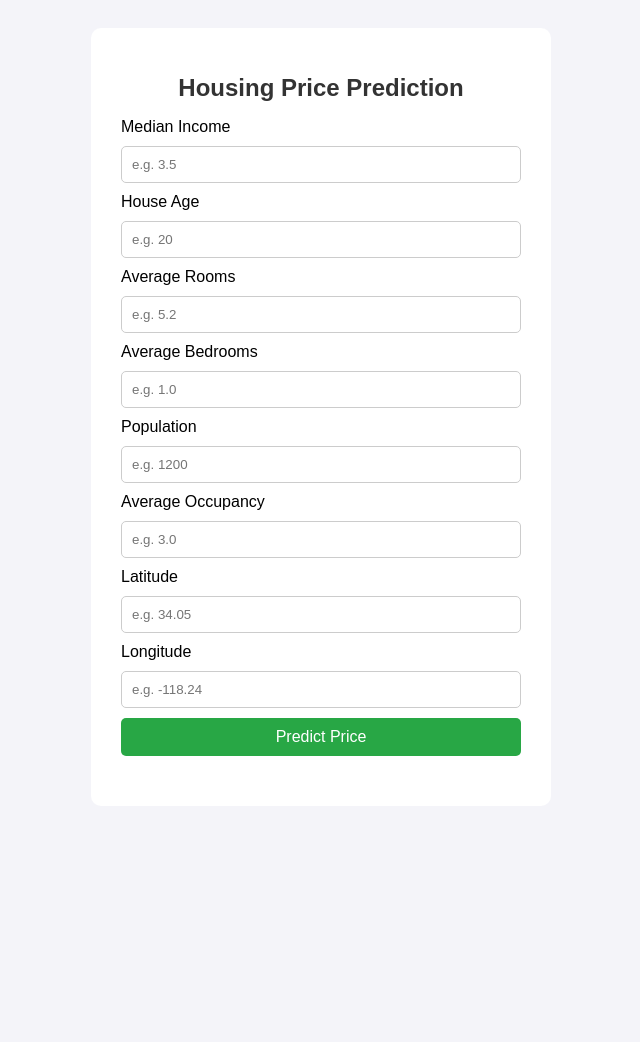
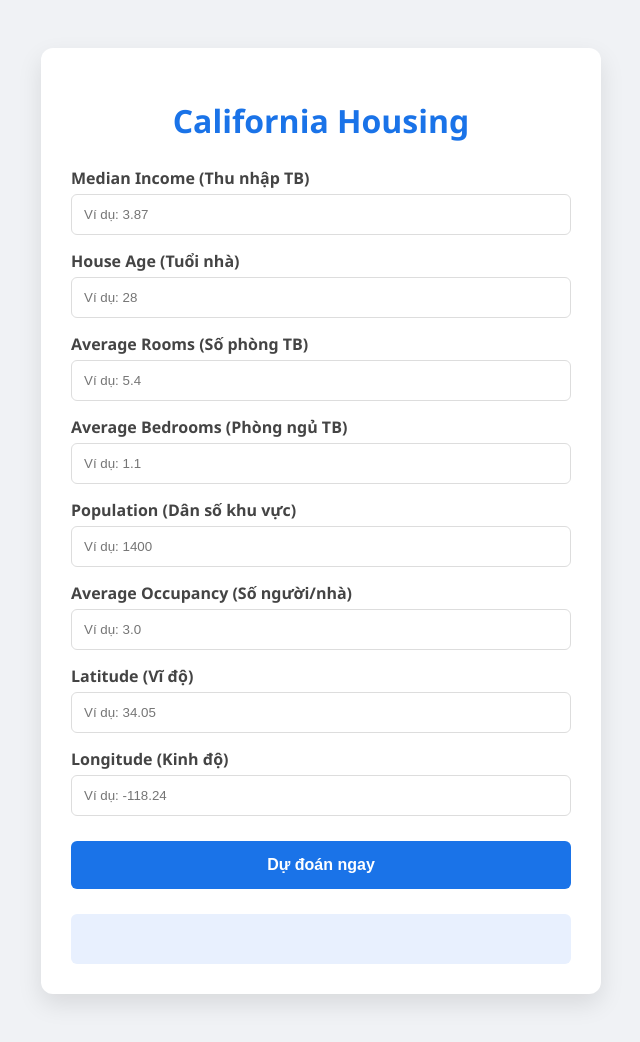
Before and after one commit to X6K18/end-to-end-california-housing-ml-project, a Flask app: page / in a window 1280 px wide. Shown: the whole page, without its empty margins (319-959 px from the left). Before the commit the page ends 756 px from the top, so only its background shows below. Run offline with Flask 3, Linux system fonts and the light colour scheme; parts of the project's set-up code (start-up, migrations or seed data) failed here and were passed over.

Commit message:
update home.html

```diff
--- a/templates/home.html
+++ b/templates/home.html
@@ -3,54 +3,103 @@
 <head>
     <meta charset="UTF-8">
     <meta name="viewport" content="width=device-width, initial-scale=1.0">
-    <title>California House Price Prediction</title>
+    <title>Dự đoán giá nhà California</title>
     <style>
-        body { font-family: Arial, sans-serif; background-color: #f4f4f9; display: flex; justify-content: center; align-items: center; padding: 20px; }
-        .login { background: white; padding: 30px; border-radius: 10px; shadow: 0 4px 8px rgba(0,0,0,0.1); width: 400px; }
-        h1 { text-align: center; color: #333; font-size: 24px; }
-        input { width: 100%; padding: 10px; margin: 10px 0; border: 1px solid #ccc; border-radius: 5px; box-sizing: border-box; }
-        button { width: 100%; padding: 10px; background-color: #28a745; color: white; border: none; border-radius: 5px; cursor: pointer; font-size: 16px; }
-        button:hover { background-color: #218838; }
-        .result { margin-top: 20px; text-align: center; font-weight: bold; color: #007bff; font-size: 18px; }
+        body {
+            font-family: 'Segoe UI', Tahoma, Geneva, Verdana, sans-serif;
+            background-color: #f0f2f5;
+            display: flex;
+            justify-content: center;
+            padding: 40px;
+        }
+        .container {
+            background: white;
+            padding: 30px;
+            border-radius: 12px;
+            box-shadow: 0 10px 25px rgba(0,0,0,0.1); /* Đã sửa lỗi shadow */
+            width: 100%;
+            max-width: 500px;
+        }
+        h1 { text-align: center; color: #1a73e8; margin-bottom: 25px; }
+        .form-group { margin-bottom: 15px; }
+        label { display: block; margin-bottom: 5px; font-weight: 600; color: #444; }
+        input {
+            width: 100%;
+            padding: 12px;
+            border: 1px solid #ddd;
+            border-radius: 6px;
+            box-sizing: border-box;
+            transition: border 0.3s;
+        }
+        input:focus { border-color: #1a73e8; outline: none; }
+        button {
+            width: 100%;
+            padding: 15px;
+            background-color: #1a73e8;
+            color: white;
+            border: none;
+            border-radius: 6px;
+            cursor: pointer;
+            font-size: 16px;
+            font-weight: bold;
+            margin-top: 10px;
+        }
+        button:hover { background-color: #1557b0; }
+        .result {
+            margin-top: 25px;
+            text-align: center;
+            padding: 15px;
+            background-color: #e8f0fe;
+            border-radius: 6px;
+            font-weight: bold;
+            color: #1a73e8;
+            min-height: 20px;
+        }
     </style>
 </head>
 <body>
-    <div class="login">
-        <h1>Housing Price Prediction</h1>
-
-        <!-- Form gửi dữ liệu đến route /predict bằng phương thức POST -->
+    <div class="container">
+        <h1>California Housing</h1>
         <form action="{{ url_for('predict')}}" method="post">
-
-            <label for="MedInc">Median Income</label>
-            <input type="text" name="MedInc" placeholder="e.g. 3.5" required="required" />
-
-            <label for="HouseAge">House Age</label>
-            <input type="text" name="HouseAge" placeholder="e.g. 20" required="required" />
-
-            <label for="AveRooms">Average Rooms</label>
-            <input type="text" name="AveRooms" placeholder="e.g. 5.2" required="required" />
-
-            <label for="AveBedrms">Average Bedrooms</label>
-            <input type="text" name="AveBedrms" placeholder="e.g. 1.0" required="required" />
-
-            <label for="Population">Population</label>
-            <input type="text" name="Population" placeholder="e.g. 1200" required="required" />
-
-            <label for="AveOccup">Average Occupancy</label>
-            <input type="text" name="AveOccup" placeholder="e.g. 3.0" required="required" />
-
-            <label for="Latitude">Latitude</label>
-            <input type="text" name="Latitude" placeholder="e.g. 34.05" required="required" />
-
-            <label for="Longitude">Longitude</label>
-            <input type="text" name="Longitude" placeholder="e.g. -118.24" required="required" />
-
-            <button type="submit">Predict Price</button>
+            <div class="form-group">
+                <label>Median Income (Thu nhập TB)</label>
+                <input type="number" step="any" name="MedInc" placeholder="Ví dụ: 3.87" required>
+            </div>
+            <div class="form-group">
+                <label>House Age (Tuổi nhà)</label>
+                <input type="number" step="any" name="HouseAge" placeholder="Ví dụ: 28" required>
+            </div>
+            <div class="form-group">
+                <label>Average Rooms (Số phòng TB)</label>
+                <input type="number" step="any" name="AveRooms" placeholder="Ví dụ: 5.4" required>
+            </div>
+            <div class="form-group">
+                <label>Average Bedrooms (Phòng ngủ TB)</label>
+                <input type="number" step="any" name="AveBedrms" placeholder="Ví dụ: 1.1" required>
+            </div>
+            <div class="form-group">
+                <label>Population (Dân số khu vực)</label>
+                <input type="number" step="any" name="Population" placeholder="Ví dụ: 1400" required>
+            </div>
+            <div class="form-group">
+                <label>Average Occupancy (Số người/nhà)</label>
+                <input type="number" step="any" name="AveOccup" placeholder="Ví dụ: 3.0" required>
+            </div>
+            <div class="form-group">
+                <label>Latitude (Vĩ độ)</label>
+                <input type="number" step="any" name="Latitude" placeholder="Ví dụ: 34.05" required>
+            </div>
+            <div class="form-group">
+                <label>Longitude (Kinh độ)</label>
+                <input type="number" step="any" name="Longitude" placeholder="Ví dụ: -118.24" required>
+            </div>
+            <button type="submit">Dự đoán ngay</button>
         </form>
 
-        <!-- Hiển thị kết quả dự đoán từ biến prediction_text trong Flask -->
         <div class="result">
-            {{prediction_text}}
+            {% if prediction_text %}
+                {{ prediction_text }}
+            {% endif %}
         </div>
     </div>
 </body>
```
